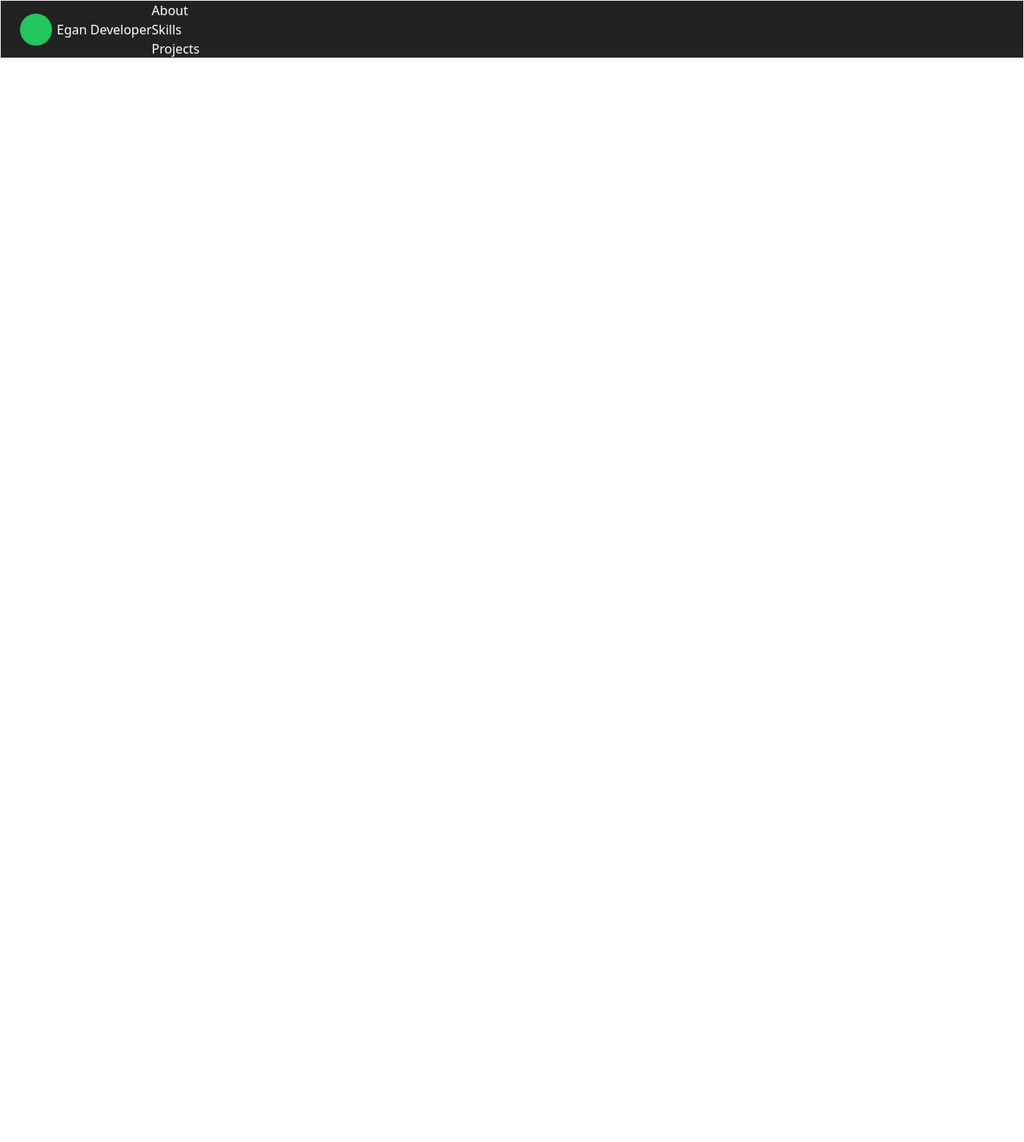
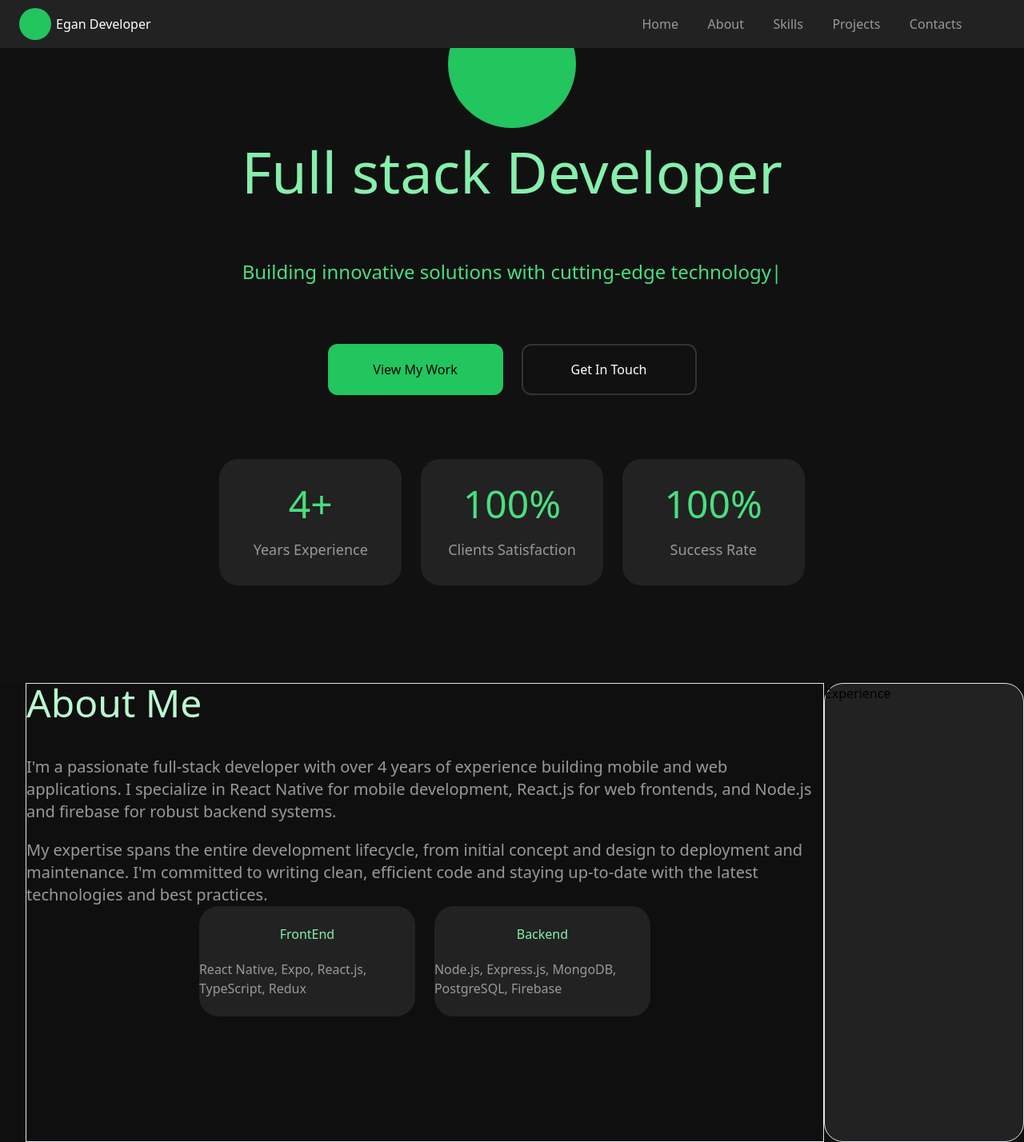
Before and after one commit to V1ctorEgan/updated_portfolio, a React (Vite) app: page / in a window 1280 px wide. Shown: the whole page at 80% size. Before the commit the page ends 800 px from the top, so only its background shows below. Built offline with nearby package versions, Linux system fonts and the light colour scheme.

Commit message:
home and in about

```diff
--- a/src/App.jsx
+++ b/src/App.jsx
@@ -1,5 +1,7 @@
 import { useState } from 'react'
 import Navbar from './components/navbar'
+import Home from './pages/Home'
+import About from './pages/About'
 
 function App() {
 
@@ -7,6 +9,10 @@ function App() {
     <>
       <div className=' w-full bg-blue-300 text-black'>
         <Navbar />
+        <Home />
+        <div>
+          <About />
+        </div>
       </div>
     </>
   )
--- /dev/null
+++ b/src/components/aboutBox.jsx
@@ -0,0 +1,9 @@
+const AboutBox = ({first, sec}) =>{
+    return(
+        <div className="w-[427px] md:w-[474px] h-[86px] md:h-[86px] lg:w-[270px] lg:h-[138px] bg-[#222222] gap-5  rounded-3xl flex flex-col justify-center items-center">
+            <h2 className="text-green-300">{first}</h2>
+            <p className=" text-[#999999]">{sec}</p>
+        </div>
+    )
+}
+export default AboutBox;
--- /dev/null
+++ b/src/components/brownBox.jsx
@@ -0,0 +1,10 @@
+const BrownBox = ({first, sec}) =>{
+    return(
+        <div className="w-[395px] md:w-[228px] h-[118px] md:h-[158px] bg-[#222222] gap-5  rounded-3xl flex flex-col justify-center items-center">
+            <p className="bold lg:text-5xl text-[30px] text-[#4ADE80]">{first}</p>
+            <p className="text-[#999999] md:text-[18px] text-[16px] ">{sec}</p>
+        </div>
+    )
+}
+
+export default BrownBox;
--- /dev/null
+++ b/src/components/button.jsx
@@ -0,0 +1,17 @@
+const BtnG = () =>{
+    return(
+        <div className="rounded-[12px] lg:w-[219px] md:w-[173px] w-[395px] h-[64px] bg-linear-to-r bg-[#22C55E] flex justify-center items-center md:mt-[74px]">
+                View My Work
+        </div>
+    )
+}
+
+const BtnT = () => {
+    return(
+        <div className="rounded-[12px] lg:w-[219px] md:w-[173px] w-[395px] h-[64px] bg-linear-to-r text-white border-2  border-[#333333] flex justify-center items-center md:mt-[74px]">
+                Get In Touch
+        </div>
+    )
+
+}
+export {BtnG, BtnT};
--- /dev/null
+++ b/src/components/largeLogo.jsx
@@ -0,0 +1,8 @@
+const LargeLogo = () =>{
+    return(
+        <div className="w-[160px] h-[160px] bg-green-500 rounded-[80px]">
+
+        </div>
+    )
+}
+export default LargeLogo;
--- a/src/components/navbar.jsx
+++ b/src/components/navbar.jsx
@@ -3,15 +3,15 @@ import Logo from "./logo";
 
 const Navbar = () =>{
     return(
-        <div className="items-center flex w-full top-0  border bg-[#222222] h-[73px] text-white">
+        <div className="items-center flex w-full top-0   bg-[#222222] h-[60px] text-white fixed">
             <Logo />
             <p>Egan Developer</p>
-            <div>
-                <p>Home</p>
-                <p>About</p>
-                <p>Skills</p>
-                <p>Projects </p>
-                <p>Contacts </p>
+            <div className="md:flex ml-auto w-[473px] mr-[41px] justify-evenly hidden">
+                <p className="hover:text-green-500 text-[#999999] ">Home</p>
+                <p className="hover:text-green-500 text-[#999999] ">About</p>
+                <p className="hover:text-green-500 text-[#999999] ">Skills</p>
+                <p className="hover:text-green-500 text-[#999999] ">Projects </p>
+                <p className="hover:text-green-500 text-[#999999] ">Contacts </p>
             </div>
         </div>
     )
--- /dev/null
+++ b/src/pages/About.jsx
@@ -0,0 +1,42 @@
+import AboutBox from "../components/aboutBox";
+
+const About = () => {
+  return (
+    <div className="bg-[#0F0F0F] pl-8 flex md:flex-col flex-col lg:flex-row">
+      <section className="w-[50% flex-1/2 border">
+        <h2 className=" text-3xl md:text-4xl lg:text-5xl text-green-200 pb-[42px]">
+          About Me
+        </h2>
+        <p className="text-[#999999] text-xl ">
+          I'm a passionate full-stack developer with over 4 years of experience
+          building mobile and web applications. I specialize in React Native for
+          mobile development, React.js for web frontends, and Node.js and
+          firebase for robust backend systems.
+        </p>
+        <p className="text-[#999999] text-xl mt-[20px]">
+          My expertise spans the entire development lifecycle, from initial
+          concept and design to deployment and maintenance. I'm committed to
+          writing clean, efficient code and staying up-to-date with the latest
+          technologies and best practices.
+        </p>
+
+        <div className="lg:gap-6 justify-center items-center lg:flex ">
+          <AboutBox
+            first={"FrontEnd"}
+            sec="React Native, Expo, React.js, TypeScript, Redux"
+          />
+          <AboutBox
+            first={"Backend"}
+            sec="Node.js, Express.js, MongoDB, PostgreSQL, Firebase"
+          />
+        </div>
+      </section >
+      <section className="lg:rounded-[24px] rounded-2xl bg-[#222222] lg:w-[564px] lg:h-[574px] h-[426px] w-[427px] md:w-[963px] md:h-[410px] w-[50% flex-1/2 border">
+        <h2>Experience</h2>
+
+      </section >
+
+    </div>
+  );
+};
+export default About;
--- /dev/null
+++ b/src/pages/Home.jsx
@@ -0,0 +1,26 @@
+import React from "react";
+import {BtnG, BtnT} from "../components/button";
+import LargeLogo from "../components/largeLogo";
+import BrownBox from "../components/brownBox";
+
+const Home = () =>{
+    return(
+        <div className=" bg-[#111111] flex flex-col  w-full items-center pb-[122px] ">
+            <LargeLogo />
+            <h1 className="text-green-300 lg:text-[72px] md:text-[48px] text-[30px] mb-[56px]">Full stack Developer</h1>
+            <p className="text-green-400 md:text-xl lg:text-2xl text-[14px] ">Building innovative solutions with cutting-edge technology|</p>
+            <div className="flex md:justify-center gap-1 md:gap-[23px] flex-col md:flex-row mt-[46px] md:mt-0">
+                <BtnG />
+                <BtnT />
+            </div>
+            <div className="flex flex-col md:flex-row mt-20 md:justify-evenly md:w-[779px] gap-[24px] md:gap-0">
+                <BrownBox first={'4+'} sec={'Years Experience'} />
+                <BrownBox first={'100%'} sec={'Clients Satisfaction'} />
+                <BrownBox first={'100%'} sec={'Success Rate'} />
+            </div>
+
+        </div>
+    )
+}
+
+export default Home;
```
